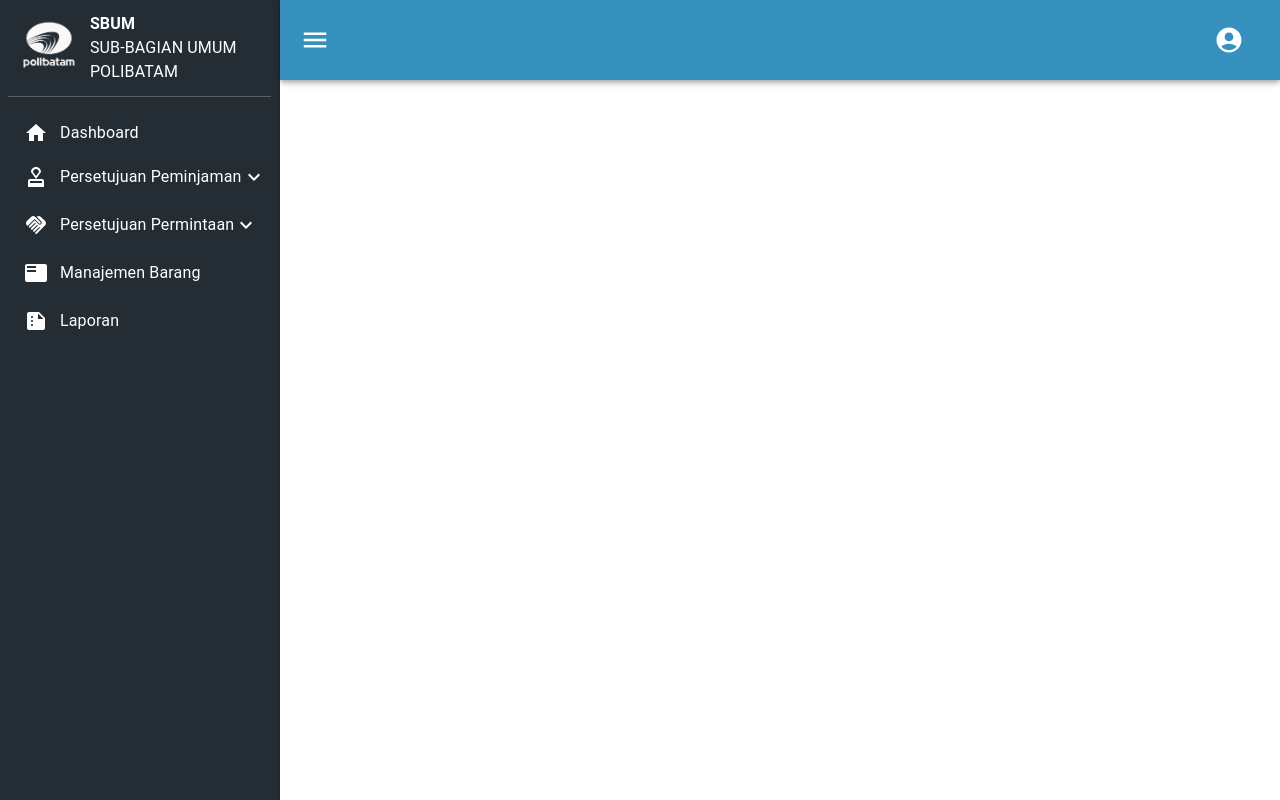
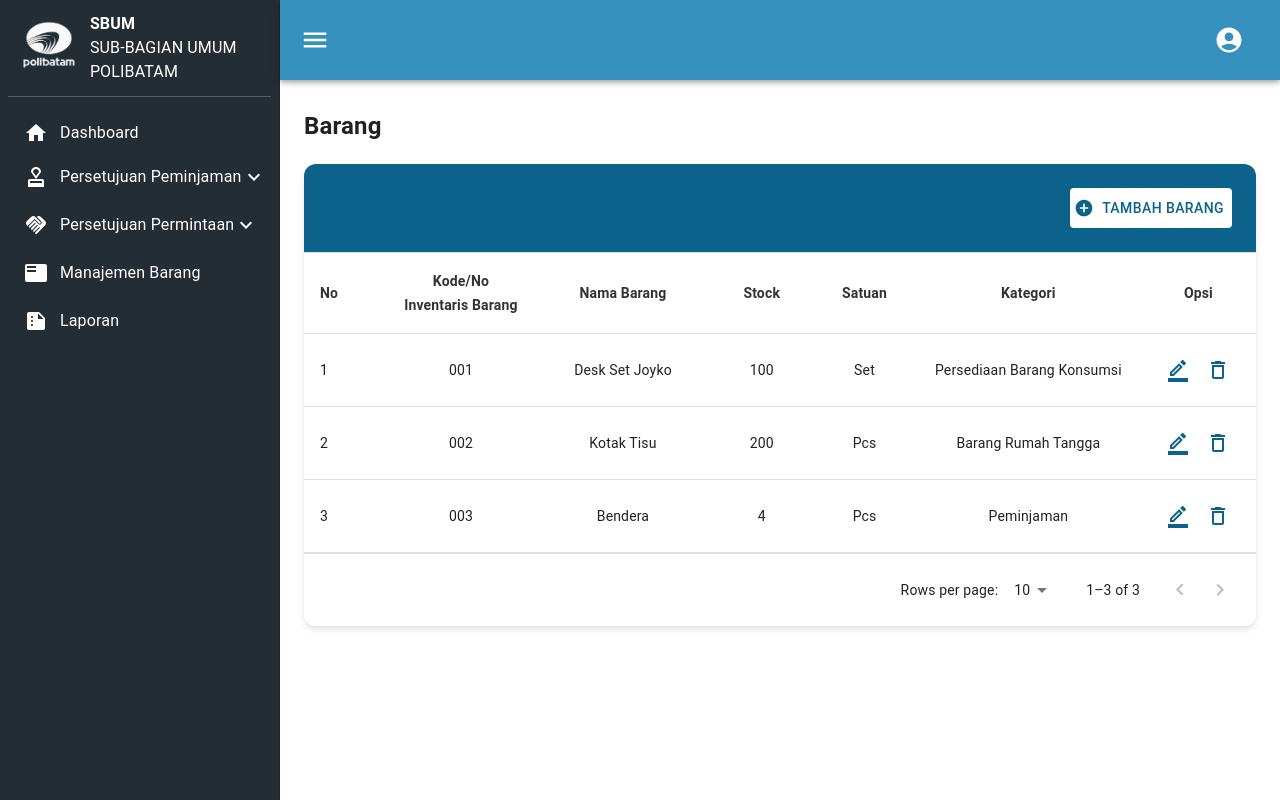
Before and after one commit to ValuhkJv/pbl-if-02, a React (Create React App) app: page /inventory in a window 1280 px wide. Built offline with nearby package versions, Linux system fonts and the light colour scheme.

Commit message:
manage barang

```diff
--- a/src/pages/Dashboard.js
+++ b/src/pages/Dashboard.js
@@ -32,6 +32,8 @@ import {
 import { Link, Route, Routes } from "react-router-dom";
 import polibatam from "../assets/logoPolibatam.png";
 import LoanApproval from "./LoanApproval";
+import Manage from "./Manage";
+import Laporan from "./Laporan";
 
 const drawerWidth = 280;
 
@@ -320,6 +322,8 @@ export default function Dashboard() {
         <Toolbar />
         <Routes>
           <Route path="/loan/approval" element={<LoanApproval />} />
+          <Route path="/inventory" element={<Manage />} />
+          <Route path="/report" element={<Laporan />} />
         </Routes>
       </Box>
     </Box>
--- /dev/null
+++ b/src/pages/Manage.js
@@ -0,0 +1,226 @@
+import * as React from "react";
+import {
+  Button,
+  Paper,
+  Table,
+  TableBody,
+  TableCell,
+  TableContainer,
+  TableHead,
+  TablePagination,
+  TableRow,
+  IconButton,
+  Tooltip,
+} from "@mui/material";
+
+import {
+  BorderColorOutlined as BorderColorOutlinedIcon,
+  DeleteOutlined as DeleteOutlinedIcon,
+  AddCircle as AddCircleIcon,
+} from "@mui/icons-material";
+
+const columns = [
+  { id: "no", label: "No", minWidth: 80 },
+  {
+    id: "kode",
+    label: (
+      <>
+        Kode/No <br />
+        Inventaris Barang
+      </>
+    ),
+    minWidth: 100,
+    align: "center",
+    wrap: true,
+  },
+  {
+    id: "nama",
+    label: "Nama Barang",
+    minWidth: 170,
+    align: "center",
+    format: (value) => value.toLocaleString("en-US"),
+  },
+  {
+    id: "stock",
+    label: "Stock",
+    minWidth: 100,
+    align: "center",
+    format: (value) => value.toLocaleString("en-US"),
+  },
+  {
+    id: "satuan",
+    label: "Satuan",
+    minWidth: 100,
+    align: "center",
+    format: (value) => value.toFixed(2),
+  },
+  {
+    id: "kategori",
+    label: "Kategori",
+    minWidth: 100,
+    align: "center",
+    format: (value) => value.toFixed(2),
+  },
+  {
+    id: "opsi",
+    label: "Opsi",
+    minWidth: 100,
+    align: "center",
+    format: (value) => value.toFixed(2),
+  },
+];
+
+function createData(no, kode, nama, stock, satuan, kategori, opsi) {
+  return { no, kode, nama, stock, satuan, kategori, opsi };
+}
+
+const initialRows = [
+  createData(
+    1,
+    "001",
+    "Desk Set Joyko",
+    100,
+    "Set",
+    "Persediaan Barang Konsumsi"
+  ),
+  createData(2, "002", "Kotak Tisu", 200, "Pcs", "Barang Rumah Tangga"),
+  createData(3, "003", "Bendera", 4, "Pcs", "Peminjaman"),
+];
+
+export default function StickyHeadTable() {
+  const [page, setPage] = React.useState(0);
+  const [rowsPerPage, setRowsPerPage] = React.useState(10);
+  const [rows, setRows] = React.useState(initialRows);
+
+  const handleChangePage = (event, newPage) => {
+    setPage(newPage);
+  };
+
+  const handleChangeRowsPerPage = (event) => {
+    setRowsPerPage(+event.target.value);
+    setPage(0);
+  };
+
+  const handleTambahBarang = () => {
+    alert("Tambah Barang clicked");
+  };
+
+  return (
+    <div>
+      <h2>Barang</h2>
+
+      <Paper
+        sx={{
+          width: "100%",
+          overflow: "hidden",
+          mt: "10px",
+          borderRadius: "12px",
+          boxShadow: "0 4px 6px rgba(0, 0, 0, 0.1)",
+        }}
+      >
+        <div
+          style={{
+            display: "flex",
+            justifyContent: "flex-end",
+            alignItems: "center",
+            backgroundColor: "#0C628B",
+            padding: "24px",
+            borderBottom: "1px solid #e0e0e0",
+          }}
+        >
+          <Button
+            startIcon={<AddCircleIcon />}
+            sx={{
+              padding: "8px",
+              color: "#0C628B",
+              borderColor: "#0C628B",
+              backgroundColor: "#fff",
+              "&:hover": {
+                backgroundColor: "#242D34",
+                borderColor: "#fff",
+                color: "#fff",
+              },
+            }}
+            onClick={handleTambahBarang}
+          >
+            Tambah Barang
+          </Button>
+        </div>
+        <TableContainer sx={{ maxHeight: 440 }}>
+          <Table stickyHeader aria-label="sticky table">
+            <TableHead>
+              <TableRow>
+                {columns.map((column) => (
+                  <TableCell
+                    key={column.id}
+                    align={column.align}
+                    style={{ minWidth: column.minWidth }}
+                    sx={{ color: "#333", fontWeight: "bold" }}
+                  >
+                    {column.label}
+                  </TableCell>
+                ))}
+              </TableRow>
+            </TableHead>
+            <TableBody>
+              {rows
+                .slice(page * rowsPerPage, page * rowsPerPage + rowsPerPage)
+                .map((row) => {
+                  return (
+                    <TableRow hover role="checkbox" tabIndex={-1} key={row.no}>
+                      {columns.map((column) => {
+                        const value = row[column.id];
+                        if (column.id === "opsi") {
+                          return (
+                            <TableCell key={column.id} align="center">
+                              {/* Adjusted alignment of icons */}
+                              <Tooltip title="Edit">
+                                <IconButton style={{ color: "#0C628B" }}>
+                                  <BorderColorOutlinedIcon />
+                                </IconButton>
+                              </Tooltip>
+                              <Tooltip title="Delete">
+                                <IconButton style={{ color: "#0C628B" }}>
+                                  <DeleteOutlinedIcon />
+                                </IconButton>
+                              </Tooltip>
+                            </TableCell>
+                          );
+                        }
+                        return (
+                          <TableCell key={column.id} align={column.align}>
+                            {column.format && typeof value === "number"
+                              ? column.format(value)
+                              : value}
+                          </TableCell>
+                        );
+                      })}
+                    </TableRow>
+                  );
+                })}
+            </TableBody>
+          </Table>
+        </TableContainer>
+        <TablePagination
+          rowsPerPageOptions={[5, 10, 20]}
+          component="div"
+          count={rows.length}
+          rowsPerPage={rowsPerPage}
+          page={page}
+          onPageChange={handleChangePage}
+          onRowsPerPageChange={handleChangeRowsPerPage}
+          sx={{
+            borderTop: "1px solid #e0e0e0",
+            "& .MuiTablePagination-toolbar": {
+              padding: "16px",
+            },
+            "& .MuiTablePagination-selectLabel, & .MuiTablePagination-displayedRows":
+              {
+                margin: 0,
+              },
+          }}
+        />
+      </Paper>
+    </div>
+  );
+}
```
